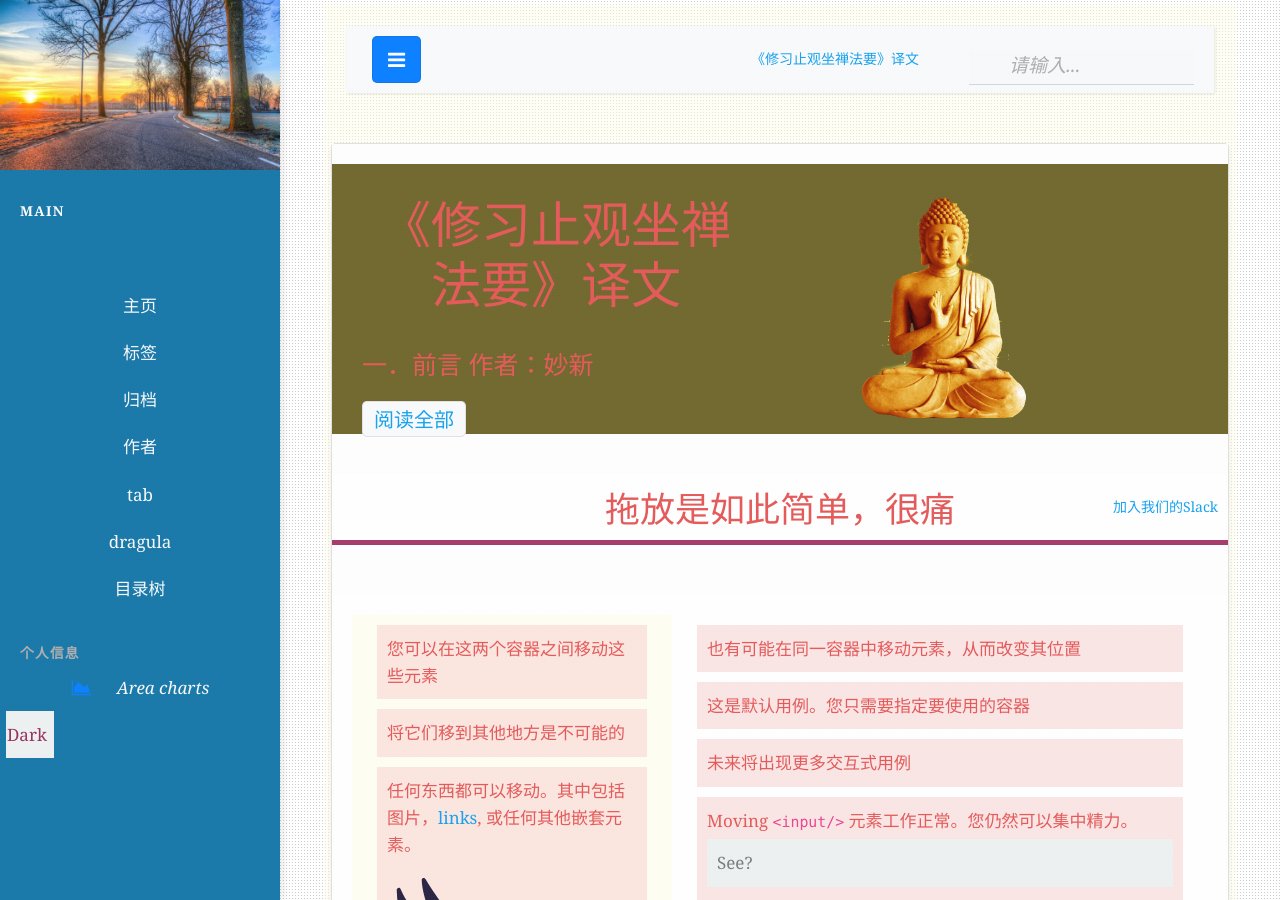
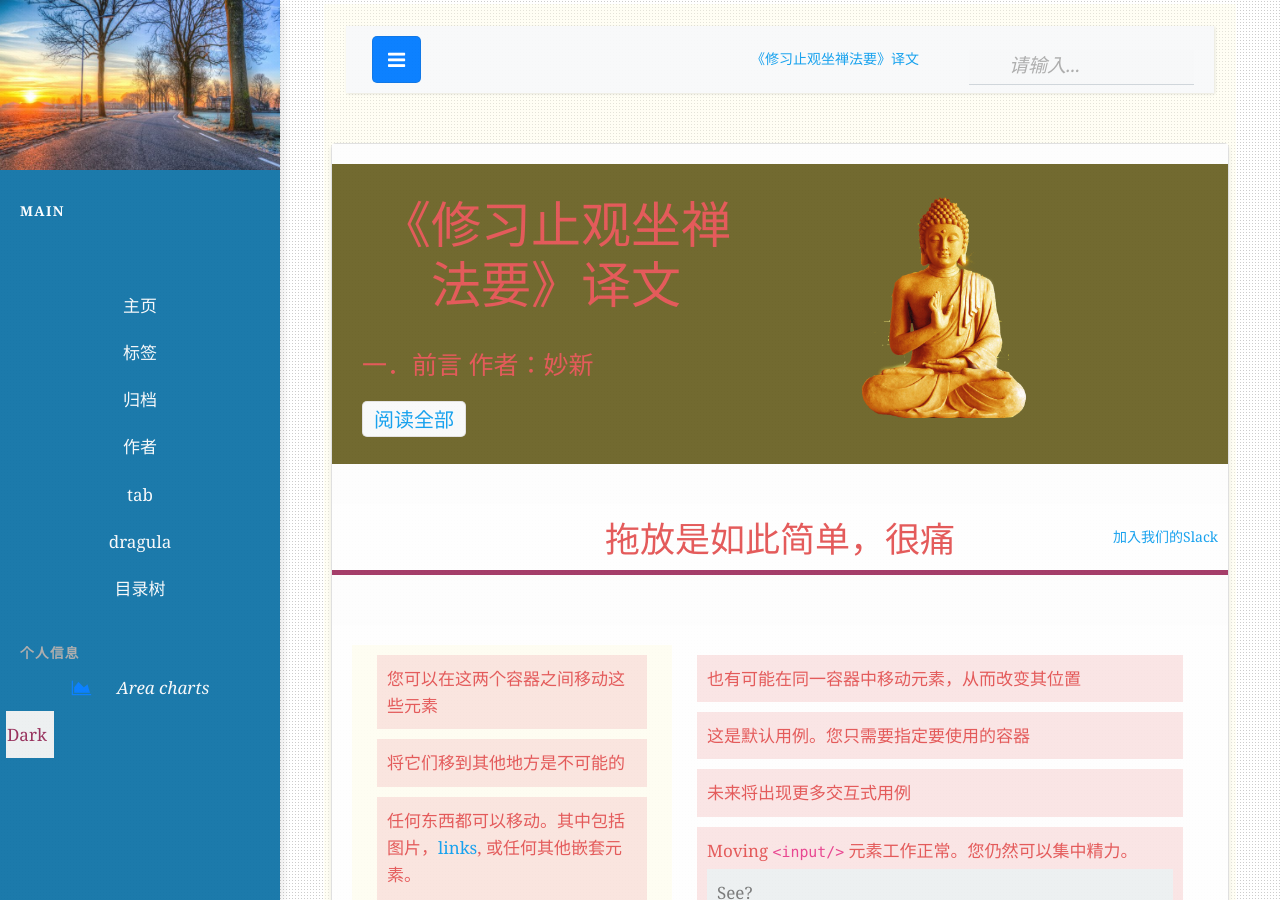
Before and after one commit to nengwuzhi/nengwuzhi.github.ioce, a Jekyll site: the page built from pages/dragula.html, in a window 1280 px wide and 900 px high. Built offline with Jekyll 4.4.1, drawn with Linux system fonts in a browser that asks for light colours; nearby versions of some CDN libraries.

Commit message:
Update dragula.html

```diff
--- a/pages/dragula.html
+++ b/pages/dragula.html
@@ -17,7 +17,7 @@
   {% for post in site.posts %}
 {% if post.tags contains "止观main" %}
 <div class="jumbotron jumbotron-fluid jumbotron-home pt-0 pb-0 mt-3 mb-2rem bg-lightblue position-relative">
-    <div class="pl-4 pr-4 h-100 tofront">
+    <div class="pl-4 pr-4 pb-4 h-100 tofront">
         <div class="row justify-content-between">
      <div class="col-md-6 pt-6 pb-6 pr-lg-4 align-self-center">
                 <h1 class="mb-3">{{post.title}}</h1>
```
